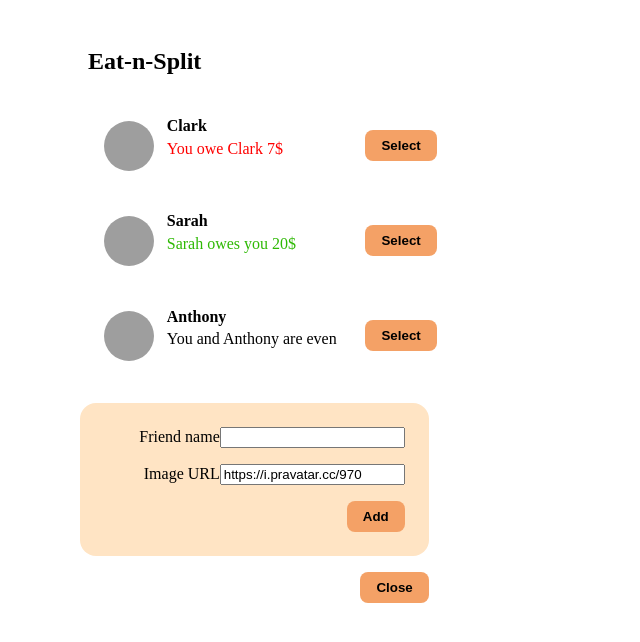
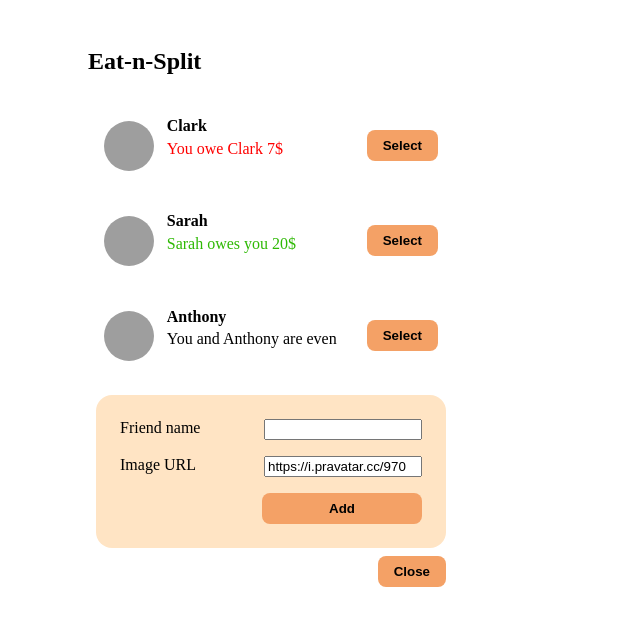
Before and after one commit to horatiu84/eat-and-split, a React (Create React App) app: page / in a window 1280 px wide. Both pictures are taken after a click on the button "Add friend". Shown: the top 642 px of the page, without its empty margins (0-640 px from the left). Built offline with nearby package versions, Linux system fonts and the light colour scheme; grey boxes are pictures that could not be loaded.

Commit message:
adding some minor styles changes

```diff
--- a/src/components/AddFriendForm.js
+++ b/src/components/AddFriendForm.js
@@ -1,5 +1,5 @@
 import { useState } from "react";
-import './addFriendForm.css'
+import "./addFriendForm.css";
 function AddFriendForm({ onToggleAdd, handleAddFriend }) {
   const [name, setName] = useState("");
 
@@ -14,7 +14,7 @@ function AddFriendForm({ onToggleAdd, handleAddFriend }) {
     onToggleAdd();
   }
   return (
-    <div className="addFriend" >
+    <div className="addFriend">
       <form className="addFriendForm">
         <div>
           <label>Friend name</label>
--- a/src/components/SplitABillForm.css
+++ b/src/components/SplitABillForm.css
@@ -1,13 +1,11 @@
 .splitForm {
   background-color: bisque;
-    margin-bottom: 0.5rem;
   border-radius: 0.5rem;
   display: flex;
   flex-direction: column;
   margin: 1rem 2rem;
-    padding: 1rem 4rem;
+  padding: 1rem 3rem;
   align-items: center;
-    width: auto;
 }
 
 .content {
@@ -15,6 +13,22 @@
   flex-direction: column;
   align-items: end;
   gap: 1rem;
+  width: 280px;
+}
+
+.content div {
+  margin-bottom: 0.5rem;
+  width: 100%;
+  display: flex;
+  justify-content: space-between;
+}
+
+.content input {
+  width: 80px;
+}
+
+.content select {
+  width: 90px;
 }
 
 button {
--- a/src/components/addFriendForm.css
+++ b/src/components/addFriendForm.css
@@ -1,25 +1,37 @@
 .addFriendForm {
   background-color: bisque;
+  box-sizing: border-box;
   border-radius: 1rem;
+  margin: 0.5rem 0.5rem;
   padding: 1.5rem 1.5rem;
   display: flex;
   flex-direction: column;
   align-items: end;
   justify-content: center;
   gap: 0.5rem;
-    margin: 1.0rem 0.5rem ;
   width: 100%;
-    box-sizing: border-box;
 }
 
 .addFriendForm div {
   margin-bottom: 0.5rem;
+  width: 100%;
+  display: flex;
+  justify-content: space-between;
+}
+
+.addFriendForm input {
+  max-width: 150px;
+}
+
+.addFriendForm button {
+  width: 160px;
 }
 
 .addFriend {
   display: flex;
   flex-direction: column;
   align-items: end;
+  margin-left: 1rem;
 }
 
 .addFriend > button {
--- a/src/components/friend.css
+++ b/src/components/friend.css
@@ -5,12 +5,12 @@ img {
 }
 
 .friend {
-    display:flex;
+  display: flex;
   justify-content: space-between;
   align-items: center;
-    width: 100%;
+  width: 350px;
   padding: 0.3rem 0.5rem;
-    margin : 0.4rem 0.5rem;
+  margin: 0.4rem 0.5rem;
   box-sizing: border-box;
 }
 
@@ -19,7 +19,7 @@ img {
   flex-direction: column;
   margin: 0.5rem 0.4rem;
   padding: 0.2rem 0.4rem;
-    align-items: start ;
+  align-items: start;
   width: 100%;
 }
 
@@ -32,15 +32,15 @@ img {
 }
 
 .even {
-    color:black;
+  color: black;
 }
 
 .heOwns {
-    color : rgb(46, 185, 4);
+  color: rgb(46, 185, 4);
 }
 
 .iOwn {
-    color : red;
+  color: red;
 }
 
 .friendBackground {
```
Lines whose indentation alone changed are shown as unchanged.
